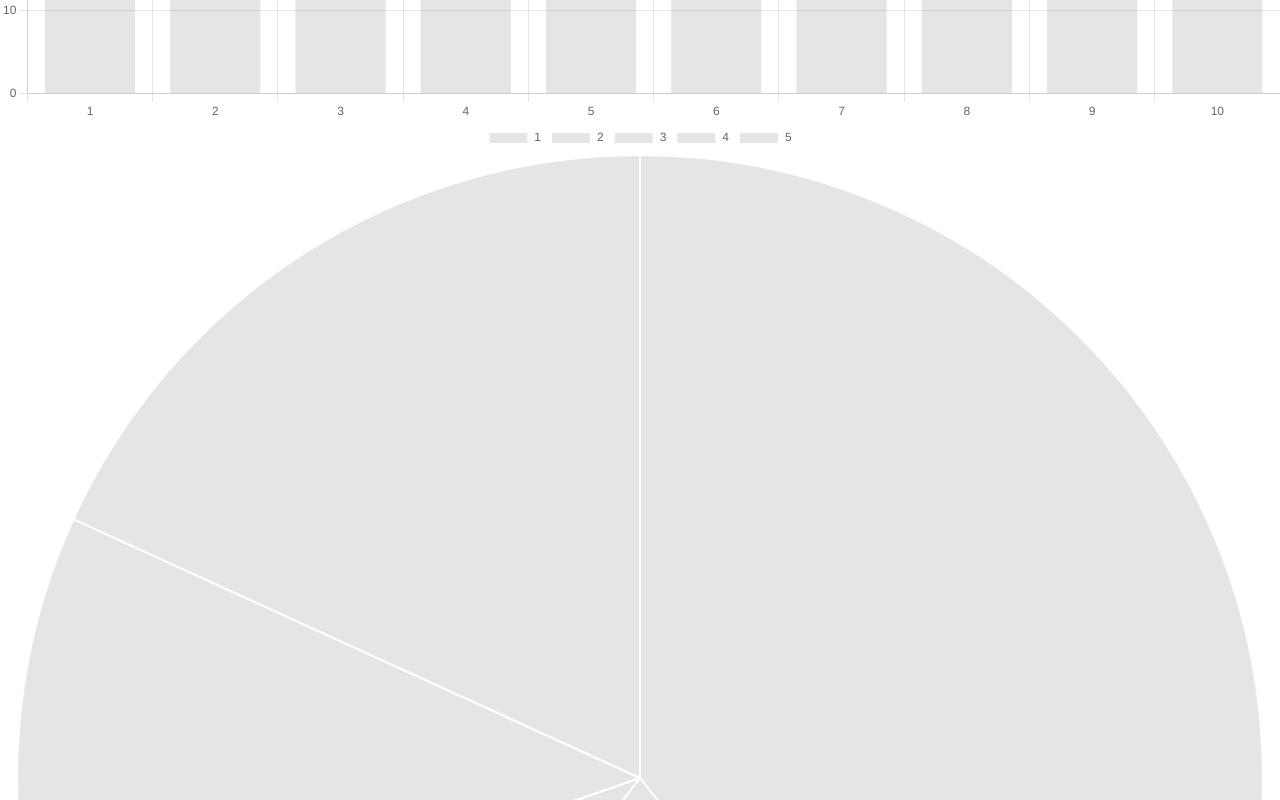
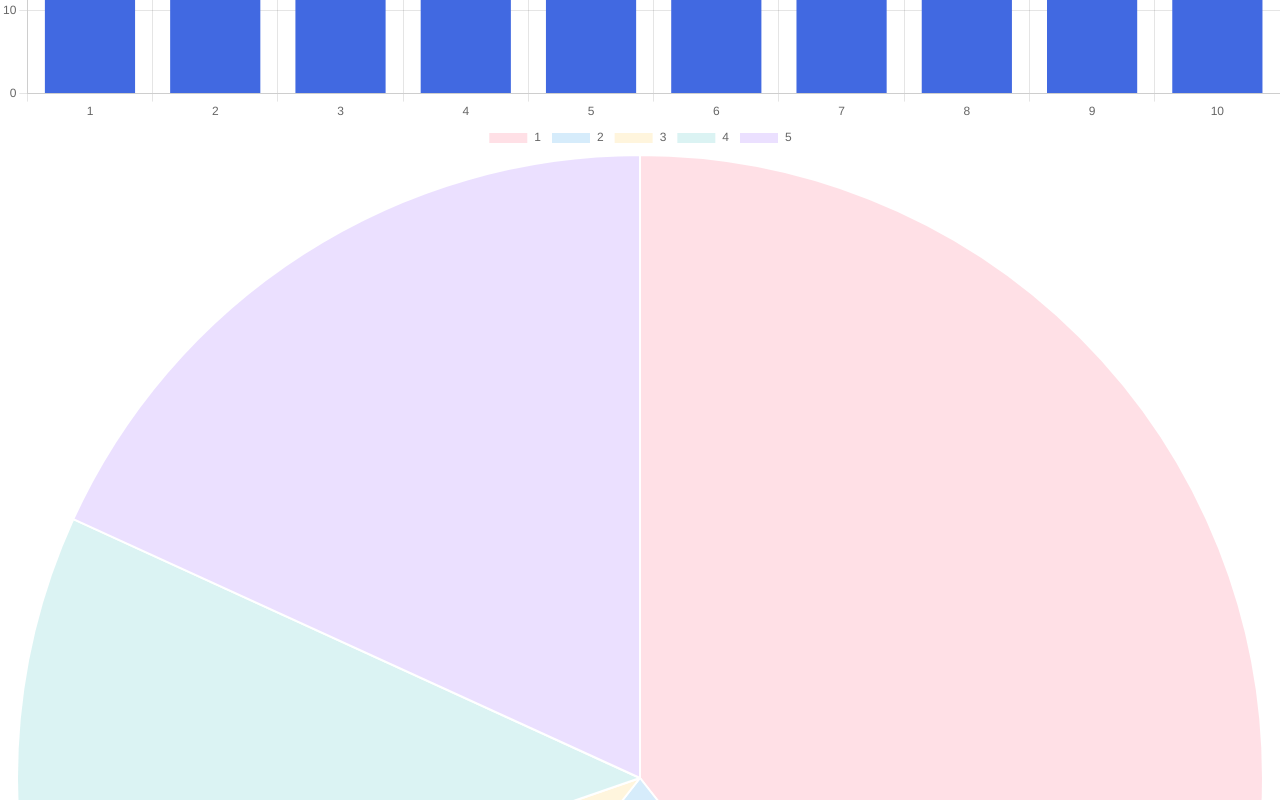
Before and after one commit to salsabilaathika-97/latihan-react-chart, a React (Create React App) app: page / in a window 1280 px wide. Shown: the part 600-1400 px from the top of the page. Built offline with nearby package versions, Linux system fonts and the light colour scheme.

Commit message:
add color for bar chart and pie chart

```diff
--- a/src/App.js
+++ b/src/App.js
@@ -26,7 +26,8 @@
       labels: orderList.map(item => item.date),
       datasets: [{
         label: 'Ini Data Penjualan',
-        data: orderList.map(item => item.totalOrder)
+        data: orderList.map(item => item.totalOrder),
+        backgroundColor: 'rgba(65, 105, 225)',
       }]
     })
   },[])
@@ -36,7 +37,14 @@
       labels: buyList.map(item => item.date),
       datasets: [{
         label: 'Ini Data Pembelian',
-        data: buyList.map(item => item.totalOrder)
+        data: buyList.map(item => item.totalOrder),
+        backgroundColor: [
+          'rgba(255, 99, 132, 0.2)',
+          'rgba(54, 162, 235, 0.2)',
+          'rgba(255, 206, 86, 0.2)',
+          'rgba(75, 192, 192, 0.2)',
+          'rgba(153, 102, 255, 0.2)',
+        ],
       }]
     })
   },[])
```
